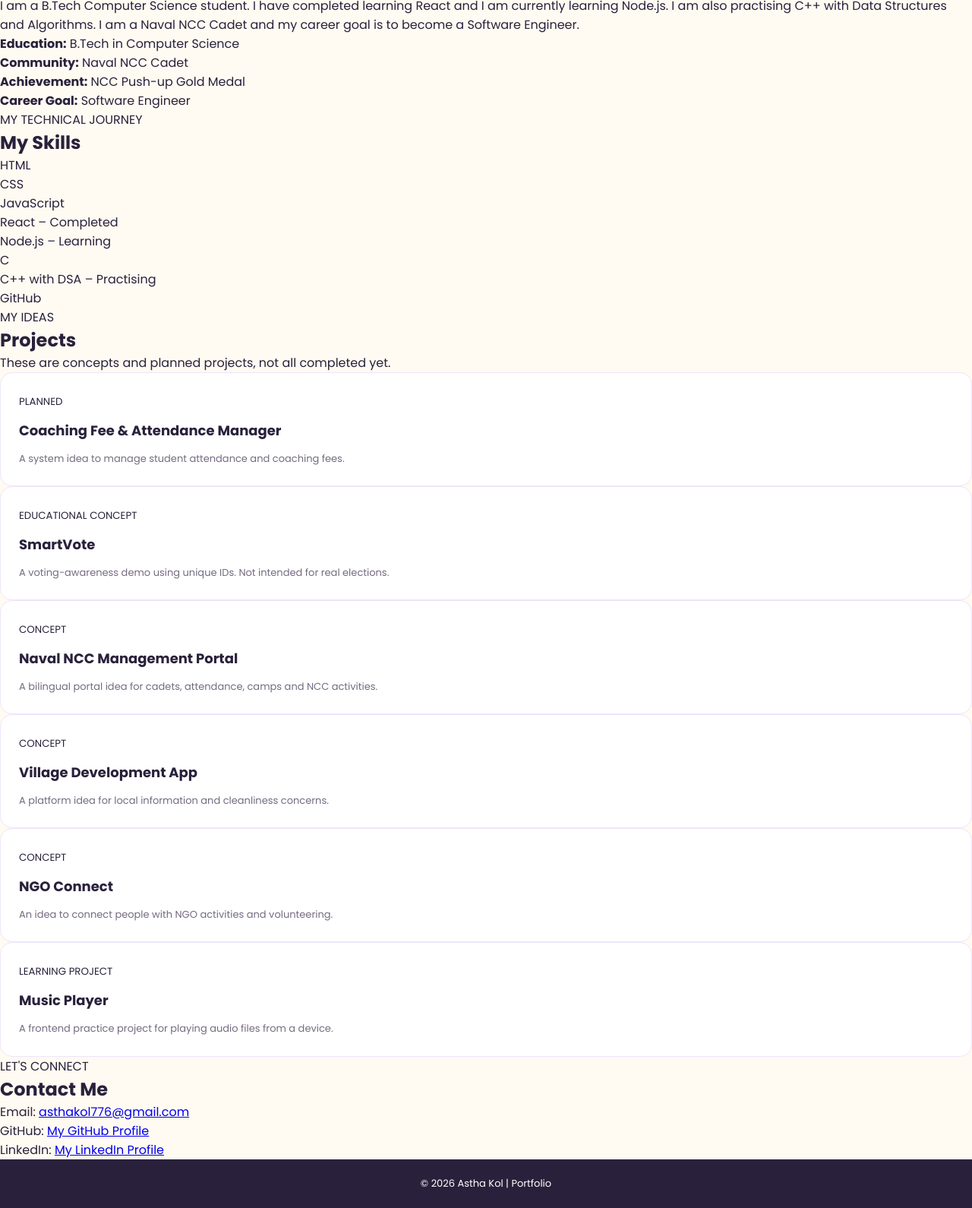
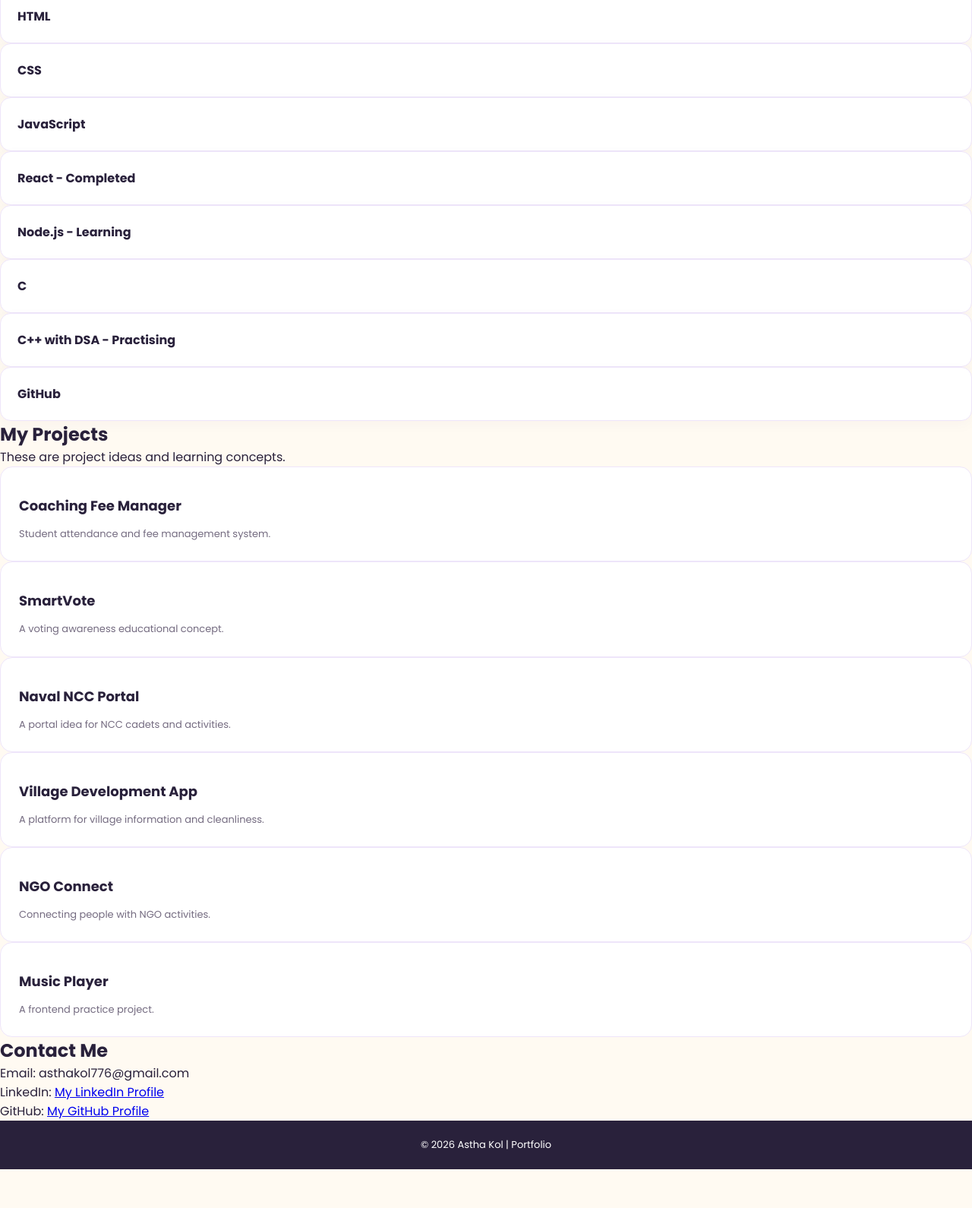
Before and after one commit to asthakol776-cloud/Astha-portfolio-, a plain HTML site: page index.html in a window 1280 px wide. Shown: the part 824-2414 px from the top of the page at 76% size. After the commit the page ends 2363 px from the top, so only its background shows below. Drawn offline with Linux system fonts and the light colour scheme.

Commit message:
Update index.html

```diff
--- a/index.html
+++ b/index.html
@@ -1,123 +1,193 @@
-
 <!DOCTYPE html>
 <html lang="en">
 <head>
     <meta charset="UTF-8">
     <meta name="viewport" content="width=device-width, initial-scale=1.0">
+
     <title>Astha Kol | Portfolio</title>
+
     <link rel="stylesheet" href="style.css">
 </head>
+
 <body>
 
+    <!-- Navbar -->
     <header>
-  <a class="logo" href="#home">Astha<span>.</span></a>
         <nav>
-    <a href="#home">Home</a>
-    <a href="#about">About</a>
-    <a href="#skills">Skills</a>
-    <a href="#projects">Projects</a>
-    <a href="#contact">Contact</a>
+            <h2>Astha<span>.</span></h2>
+
+            <ul>
+                <li><a href="#home">Home</a></li>
+                <li><a href="#about">About</a></li>
+                <li><a href="#skills">Skills</a></li>
+                <li><a href="#projects">Projects</a></li>
+                <li><a href="#contact">Contact</a></li>
+            </ul>
         </nav>
     </header>
 
-<section class="hero" id="home">
-  <div>
-    <p class="tag">COMPUTER SCIENCE STUDENT</p>
-    <h1>Hello, I'm <span>Astha Kol</span></h1>
-    <h2>Aspiring Software Engineer</h2>
-    <p>I love learning new technologies, solving problems and building creative projects.</p>
-    <a class="btn" href="#projects">Explore My Work</a>
+    <!-- Home Section -->
+    <section id="home" class="home">
+
+        <div class="home-content">
+
+            <p>Hello, I'm</p>
+
+            <h1>Astha Kol</h1>
+
+            <h3>Aspiring Software Engineer</h3>
+
+            <p>
+                B.Tech Computer Science Student.
+                Learning new technologies and building
+                my skills in web development.
+            </p>
+
+            <a href="#projects" class="btn">
+                Explore My Work
+            </a>
+
         </div>
-  <div class="profile">AK</div>
+
+        <div class="profile">
+            <h1>AK</h1>
+            <p>Learn • Build • Grow</p>
+        </div>
+
     </section>
 
+    <!-- About Section -->
     <section id="about">
-  <p class="tag">GET TO KNOW ME</p>
-  <h2>About Me</h2>
+
+        <h2 class="heading">About <span>Me</span></h2>
+
+        <div class="about-box">
+
             <p>
                 I am a B.Tech Computer Science student.
-    I have completed learning React and I am currently
-    learning Node.js. I am also practising C++ with
-    Data Structures and Algorithms.
-    I am a Naval NCC Cadet and my career goal is to
-    become a Software Engineer.
+                I have completed learning React and I am
+                currently learning Node.js.
+
+                I am also practising C++ with Data
+                Structures and Algorithms.
+
+                I am a Naval NCC Cadet and my career
+                goal is to become a Software Engineer.
             </p>
-  <div class="info">
-    <p><b>Education:</b> B.Tech in Computer Science</p>
+
+            <div class="details">
+                <p><b>Education:</b> B.Tech Computer Science</p>
+
                 <p><b>Community:</b> Naval NCC Cadet</p>
+
                 <p><b>Achievement:</b> NCC Push-up Gold Medal</p>
+
                 <p><b>Career Goal:</b> Software Engineer</p>
+
             </div>
+
+        </div>
+
     </section>
 
+    <!-- Skills Section -->
     <section id="skills">
-  <p class="tag">MY TECHNICAL JOURNEY</p>
-  <h2>My Skills</h2>
-  <div class="cards">
-    <div class="card">HTML</div>
-    <div class="card">CSS</div>
-    <div class="card">JavaScript</div>
-    <div class="card">React – Completed</div>
-    <div class="card">Node.js – Learning</div>
-    <div class="card">C</div>
-    <div class="card">C++ with DSA – Practising</div>
-    <div class="card">GitHub</div>
+
+        <h2 class="heading">My <span>Skills</span></h2>
+
+        <div class="skills-container">
+
+            <div class="skill">HTML</div>
+            <div class="skill">CSS</div>
+            <div class="skill">JavaScript</div>
+            <div class="skill">React - Completed</div>
+            <div class="skill">Node.js - Learning</div>
+            <div class="skill">C</div>
+            <div class="skill">C++ with DSA - Practising</div>
+            <div class="skill">GitHub</div>
+
         </div>
+
     </section>
 
+    <!-- Projects Section -->
     <section id="projects">
-  <p class="tag">MY IDEAS</p>
-  <h2>Projects</h2>
-  <p class="note">These are concepts and planned projects, not all completed yet.</p>
 
-  <div class="projects">
+        <h2 class="heading">My <span>Projects</span></h2>
+
+        <p class="project-note">
+            These are project ideas and learning concepts.
+        </p>
+
+        <div class="projects-container">
+
             <div class="project">
-      <small>PLANNED</small>
-      <h3>Coaching Fee & Attendance Manager</h3>
-      <p>A system idea to manage student attendance and coaching fees.</p>
+                <h3>Coaching Fee Manager</h3>
+                <p>Student attendance and fee management system.</p>
             </div>
 
             <div class="project">
-      <small>EDUCATIONAL CONCEPT</small>
                 <h3>SmartVote</h3>
-      <p>A voting-awareness demo using unique IDs. Not intended for real elections.</p>
+                <p>A voting awareness educational concept.</p>
             </div>
 
             <div class="project">
-      <small>CONCEPT</small>
-      <h3>Naval NCC Management Portal</h3>
-      <p>A bilingual portal idea for cadets, attendance, camps and NCC activities.</p>
+                <h3>Naval NCC Portal</h3>
+                <p>A portal idea for NCC cadets and activities.</p>
             </div>
 
             <div class="project">
-      <small>CONCEPT</small>
                 <h3>Village Development App</h3>
-      <p>A platform idea for local information and cleanliness concerns.</p>
+                <p>A platform for village information and cleanliness.</p>
             </div>
 
             <div class="project">
-      <small>CONCEPT</small>
                 <h3>NGO Connect</h3>
-      <p>An idea to connect people with NGO activities and volunteering.</p>
+                <p>Connecting people with NGO activities.</p>
             </div>
 
             <div class="project">
-      <small>LEARNING PROJECT</small>
                 <h3>Music Player</h3>
-      <p>A frontend practice project for playing audio files from a device.</p>
+                <p>A frontend practice project.</p>
             </div>
+
         </div>
+
     </section>
 
+    <!-- Contact Section -->
     <section id="contact">
-  <p class="tag">LET'S CONNECT</p>
-  <h2>Contact Me</h2>
-  <p>Email: <a href="mailto:asthakol776@gmail.com">asthakol776@gmail.com</a></p>
-  <p>GitHub: <a href="https://github.com/asthakol776-cloud" target="_blank">My GitHub Profile</a></p>
-  <p>LinkedIn: <a href="https://www.linkedin.com/in/astha-kol-3730074" target="_blank">My LinkedIn Profile</a></p>
+
+        <h2 class="heading">Contact <span>Me</span></h2>
+
+        <div class="contact-box">
+
+            <p>Email: asthakol776@gmail.com</p>
+
+            <p>
+                LinkedIn:
+                <a href="https://www.linkedin.com/in/astha-kol-3730074">
+                    My LinkedIn Profile
+                </a>
+            </p>
+
+            <p>
+                GitHub:
+                <a href="https://github.com/">
+                    My GitHub Profile
+                </a>
+            </p>
+
+        </div>
+
     </section>
 
-<footer>© <span id="year"></span> Astha Kol | Portfolio</footer>
+    <!-- Footer -->
+    <footer>
+        <p>© 2026 Astha Kol | Portfolio</p>
+    </footer>
+
     <script src="script.js"></script>
+
 </body>
 </html>
```
Lines whose indentation alone changed are shown as unchanged.
